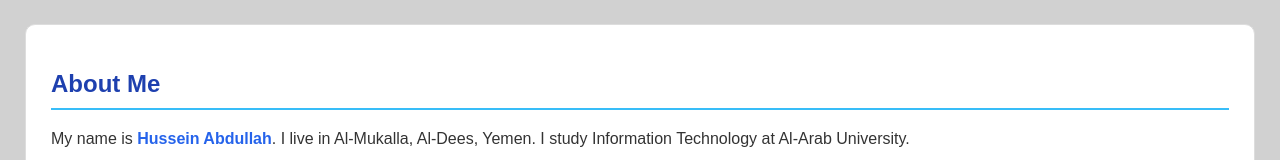
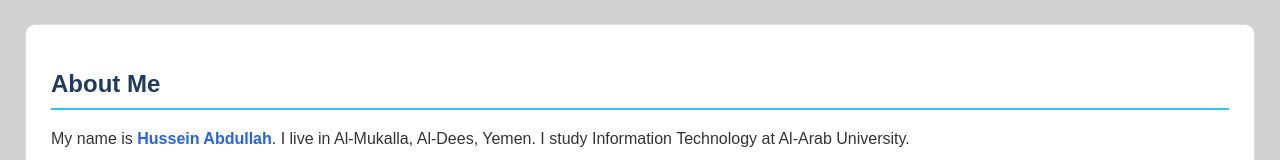
Before and after one commit to haalqradi17-art/my-personal-wepsite, a plain HTML site: page حسين القرادي/index.html in a window 1280 px wide. Shown: the part 569-729 px from the top of the page. Drawn offline with Linux system fonts and the light colour scheme.

Commit message:
Add files via upload

```diff
--- a/حسين القرادي/index.css
+++ b/حسين القرادي/index.css
@@ -72,7 +72,7 @@ nav ul li a:hover {
 }
 
 .section h2 {
-    color: #1e40af;
+    color: #1e3a5f;
     border-bottom: 2px solid #38bdf8;
     padding-bottom: 10px;
 }
```
